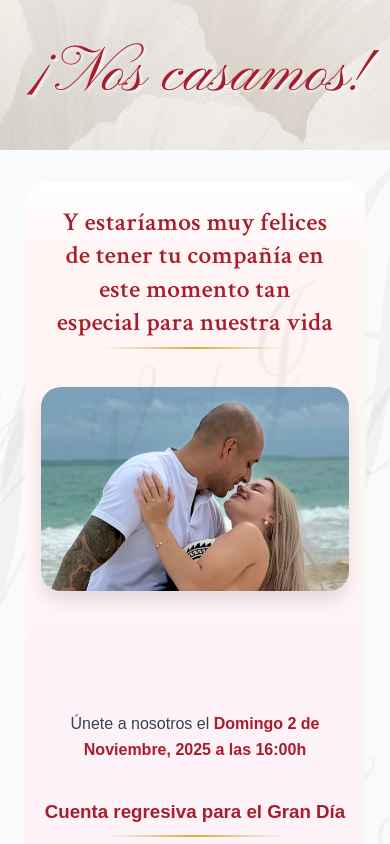
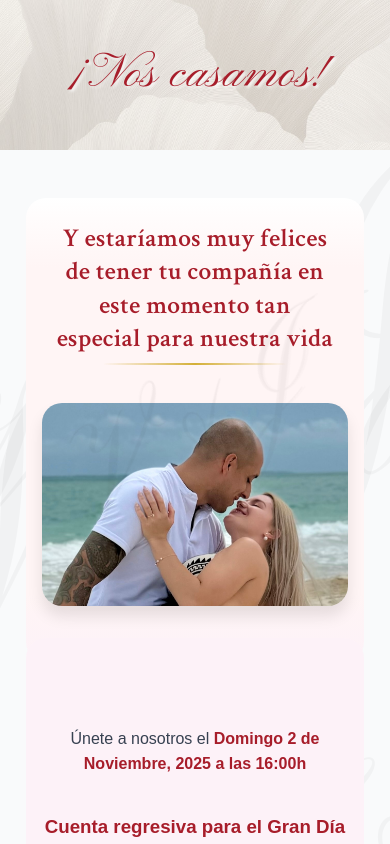
Before and after one commit to josegonzalez1986/josegonzalezmelendez1986.github.io, a plain HTML site: page index.html in a window 390 px wide. Shown: the top 844 px of the page. Drawn offline with Linux system fonts and the light colour scheme.

Commit message:
Update style.css

```diff
--- a/css/style.css
+++ b/css/style.css
@@ -1473,3 +1473,43 @@ footer p:last-child {
         font-size: 2rem; /* Further adjust for mobile */
     }
 }
+
+/* Global styles */
+html, body {
+    height: 100%; /* Ensure height is set to 100% */
+    overflow-x: hidden; /* Prevent horizontal overflow */
+    overflow-y: auto; /* Allow vertical scrolling */
+    margin: 0; /* Remove default margin */
+    padding: 0; /* Remove default padding */
+}
+
+/* Ensure sections take full height of the viewport */
+.container {
+    padding: 1rem; /* Add padding for spacing */
+}
+
+/* Ensure images are responsive */
+img {
+    max-width: 100%; /* Ensure images scale down to fit their container */
+    height: auto; /* Maintain aspect ratio */
+}
+
+/* Header and Footer styling */
+header, footer {
+    background-color: #b89c5e; /* Elegant gold color */
+    padding: 2rem 1rem;
+    width: 100%; /* Ensure header and footer take full width */
+}
+
+/* Responsive adjustments */
+@media screen and (max-width: 768px) {
+    header h1 {
+        font-size: 4rem; /* Adjust header size for mobile */
+    }
+}
+
+@media screen and (max-width: 480px) {
+    header h1 {
+        font-size: 3rem; /* Further adjust header size for mobile */
+    }
+}
```
